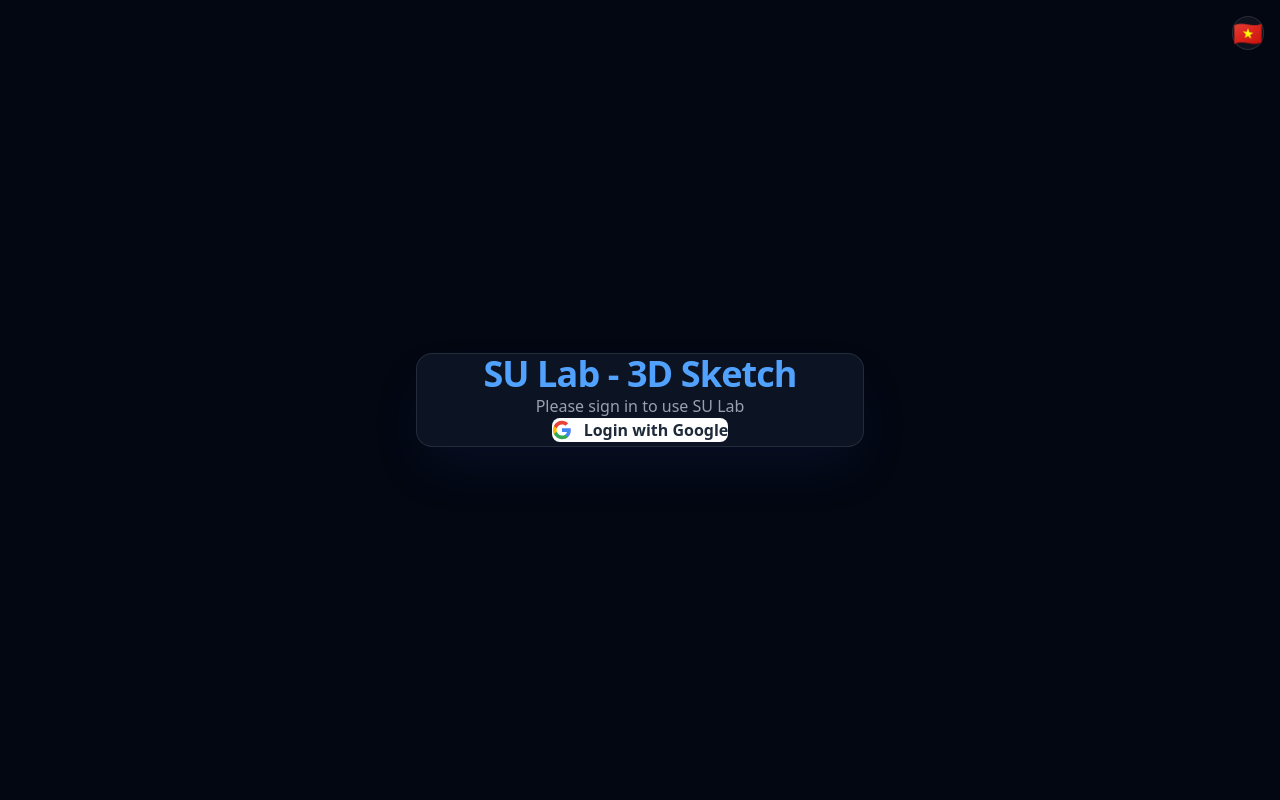
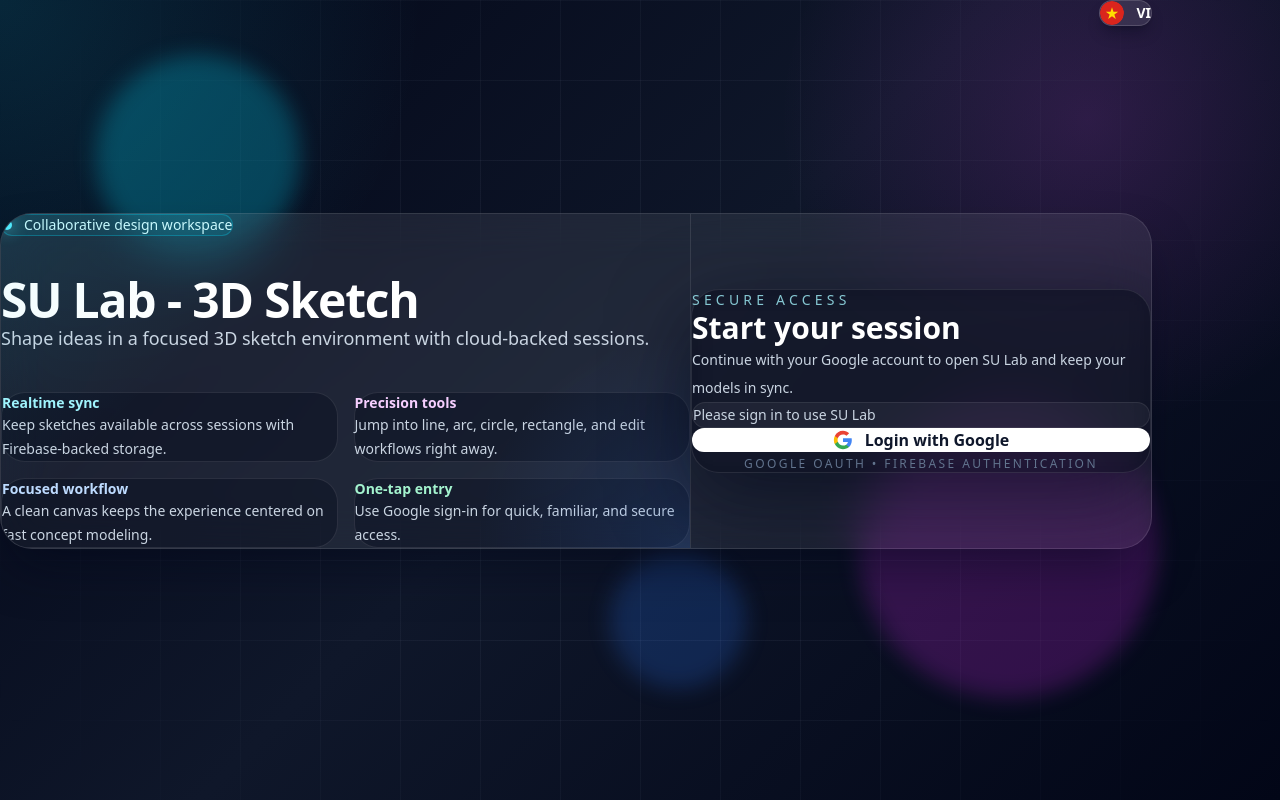
Before and after one commit to paininthea-rgb/SU_Lab, a Next.js app: page / in a window 1280 px wide. Built offline with nearby package versions, Linux system fonts and the light colour scheme; no server answers.

Commit message:
Refresh login page UI
Co-authored-by: paininthea-rgb <55293996+paininthea-rgb@users.noreply.github.com>

```diff
--- a/src/app/globals.css
+++ b/src/app/globals.css
@@ -12,6 +12,58 @@ body {
 }
 
 body {
+  min-height: 100vh;
   background: #030712;
   color: #ffffff;
 }
+
+.login-shell {
+  background:
+    radial-gradient(circle at top left, rgba(34, 211, 238, 0.16), transparent 28%),
+    radial-gradient(circle at 85% 15%, rgba(217, 70, 239, 0.16), transparent 24%),
+    linear-gradient(135deg, #020617 0%, #0f172a 48%, #020617 100%);
+}
+
+.login-shell::before {
+  content: "";
+  position: absolute;
+  inset: 0;
+  background-image:
+    linear-gradient(rgba(148, 163, 184, 0.08) 1px, transparent 1px),
+    linear-gradient(90deg, rgba(148, 163, 184, 0.08) 1px, transparent 1px);
+  background-size: 80px 80px;
+  mask-image: radial-gradient(circle at center, black 35%, transparent 95%);
+  pointer-events: none;
+}
+
+.login-orb {
+  position: absolute;
+  border-radius: 9999px;
+  filter: blur(10px);
+  animation: login-float 16s ease-in-out infinite;
+}
+
+.login-orb--reverse {
+  animation-direction: reverse;
+  animation-duration: 22s;
+}
+
+.login-panel-pattern::before {
+  content: "";
+  position: absolute;
+  inset: 0;
+  background:
+    linear-gradient(135deg, rgba(34, 211, 238, 0.08), transparent 32%),
+    radial-gradient(circle at bottom right, rgba(59, 130, 246, 0.16), transparent 28%);
+  pointer-events: none;
+}
+
+@keyframes login-float {
+  0%,
+  100% {
+    transform: translate3d(0, 0, 0) scale(1);
+  }
+  50% {
+    transform: translate3d(0, -24px, 0) scale(1.08);
+  }
+}
--- a/src/app/page.tsx
+++ b/src/app/page.tsx
@@ -1,6 +1,7 @@
 'use client';
 
 import { useEffect } from 'react';
+import Image from 'next/image';
 import { useRouter } from 'next/navigation';
 import { useAuth } from '@/context/AuthContext';
 import { useLang } from '@/context/LangContext';
@@ -25,23 +26,78 @@ export default function Home() {
   }
 
   return (
-    <div className="relative flex min-h-screen flex-col items-center justify-center bg-gray-950 px-6 text-white">
+    <div className="login-shell relative isolate min-h-screen overflow-hidden px-6 py-8 text-white">
+      <div className="login-orb top-20 left-[8%] h-48 w-48 bg-cyan-400/25" />
+      <div className="login-orb login-orb--reverse right-[10%] bottom-24 h-72 w-72 bg-fuchsia-500/20" />
+      <div className="login-orb left-[48%] bottom-[12%] h-32 w-32 bg-blue-500/20" />
+
+      <div className="relative mx-auto flex min-h-[calc(100vh-4rem)] w-full max-w-6xl flex-col">
+        <div className="flex justify-end">
           <button
             type="button"
             onClick={toggleLang}
-        className="absolute top-4 right-4 rounded-full border border-white/10 bg-white/5 px-3 py-2 text-2xl transition hover:bg-white/10"
-        title="Toggle Language"
+            className="inline-flex items-center gap-3 rounded-full border border-white/15 bg-white/10 px-4 py-2 text-sm font-semibold shadow-lg shadow-slate-950/30 backdrop-blur-md transition hover:bg-white/15"
+            title={t.languageLabel}
+            aria-label={t.languageLabel}
           >
-        {lang === 'en' ? '🇻🇳' : '🇬🇧'}
+            <Image
+              src={lang === 'en' ? '/flag-vietnam.svg' : '/flag-england.svg'}
+              alt={lang === 'en' ? 'Vietnamese' : 'English'}
+              width={24}
+              height={24}
+              className="h-6 w-6 rounded-full object-cover"
+            />
+            <span>{lang === 'en' ? 'VI' : 'EN'}</span>
           </button>
+        </div>
 
-      <div className="w-full max-w-md rounded-2xl border border-white/10 bg-gray-900/80 p-10 text-center shadow-2xl shadow-blue-950/30 backdrop-blur">
-        <h1 className="mb-3 text-4xl font-bold tracking-tight text-blue-400">{t.title}</h1>
-        <p className="mb-8 text-gray-400">{t.signInRequired}</p>
+        <div className="flex flex-1 items-center justify-center py-10">
+          <div className="grid w-full overflow-hidden rounded-[2rem] border border-white/10 bg-white/8 shadow-2xl shadow-slate-950/50 backdrop-blur-xl lg:grid-cols-[1.2fr_0.8fr]">
+            <div className="login-panel-pattern relative flex flex-col justify-between gap-10 border-b border-white/10 p-8 sm:p-10 lg:border-r lg:border-b-0 lg:p-12">
+              <div className="inline-flex w-fit items-center gap-3 rounded-full border border-cyan-400/30 bg-cyan-400/10 px-4 py-2 text-sm font-medium text-cyan-100">
+                <span className="h-2.5 w-2.5 rounded-full bg-cyan-300 shadow-[0_0_16px_rgba(103,232,249,0.9)]" />
+                {t.heroBadge}
+              </div>
+
+              <div className="space-y-5">
+                <h1 className="max-w-xl text-4xl font-semibold tracking-tight text-white sm:text-5xl">{t.title}</h1>
+                <p className="max-w-2xl text-base leading-7 text-slate-300 sm:text-lg">{t.heroDescription}</p>
+              </div>
+
+              <div className="grid gap-4 sm:grid-cols-2">
+                <div className="rounded-3xl border border-white/10 bg-slate-950/35 p-5">
+                  <p className="mb-2 text-sm font-semibold text-cyan-200">{t.featureSyncTitle}</p>
+                  <p className="text-sm leading-6 text-slate-300">{t.featureSyncBody}</p>
+                </div>
+                <div className="rounded-3xl border border-white/10 bg-slate-950/35 p-5">
+                  <p className="mb-2 text-sm font-semibold text-fuchsia-200">{t.featureToolsTitle}</p>
+                  <p className="text-sm leading-6 text-slate-300">{t.featureToolsBody}</p>
+                </div>
+                <div className="rounded-3xl border border-white/10 bg-slate-950/35 p-5">
+                  <p className="mb-2 text-sm font-semibold text-blue-200">{t.featureFlowTitle}</p>
+                  <p className="text-sm leading-6 text-slate-300">{t.featureFlowBody}</p>
+                </div>
+                <div className="rounded-3xl border border-white/10 bg-slate-950/35 p-5">
+                  <p className="mb-2 text-sm font-semibold text-emerald-200">{t.featureAuthTitle}</p>
+                  <p className="text-sm leading-6 text-slate-300">{t.featureAuthBody}</p>
+                </div>
+              </div>
+            </div>
+
+            <div className="relative flex items-center p-6 sm:p-10">
+              <div className="w-full rounded-[1.75rem] border border-white/10 bg-slate-950/60 p-8 shadow-[0_24px_80px_rgba(2,6,23,0.55)] backdrop-blur-md sm:p-10">
+                <p className="mb-3 text-sm font-medium uppercase tracking-[0.3em] text-cyan-200/80">{t.secureAccess}</p>
+                <h2 className="text-3xl font-semibold text-white">{t.authTitle}</h2>
+                <p className="mt-4 text-sm leading-7 text-slate-300">{t.authDescription}</p>
+
+                <div className="mt-8 rounded-3xl border border-white/8 bg-white/5 p-5">
+                  <p className="text-sm leading-6 text-slate-300">{t.signInRequired}</p>
+                </div>
+
                 <button
                   type="button"
                   onClick={() => void signInWithGoogle()}
-          className="inline-flex items-center gap-3 rounded-lg bg-white px-6 py-3 font-semibold text-gray-800 transition hover:bg-gray-100"
+                  className="mt-8 inline-flex w-full items-center justify-center gap-3 rounded-2xl bg-white px-6 py-4 font-semibold text-slate-900 transition hover:-translate-y-0.5 hover:bg-slate-100"
                 >
                   <svg className="h-5 w-5" viewBox="0 0 24 24" aria-hidden="true">
                     <path fill="#4285F4" d="M22.56 12.25c0-.78-.07-1.53-.2-2.25H12v4.26h5.92c-.26 1.37-1.04 2.53-2.21 3.31v2.77h3.57c2.08-1.92 3.28-4.74 3.28-8.09z" />
@@ -51,6 +107,12 @@ export default function Home() {
                   </svg>
                   {t.login}
                 </button>
+
+                <p className="mt-4 text-center text-xs tracking-[0.2em] text-slate-500 uppercase">{t.providerLabel}</p>
+              </div>
+            </div>
+          </div>
+        </div>
       </div>
     </div>
   );
--- a/src/lib/i18n.ts
+++ b/src/lib/i18n.ts
@@ -4,6 +4,21 @@ export const translations = {
   en: {
     title: 'SU Lab - 3D Sketch',
     login: 'Login with Google',
+    authTitle: 'Start your session',
+    heroBadge: 'Collaborative design workspace',
+    heroDescription: 'Shape ideas in a focused 3D sketch environment with cloud-backed sessions.',
+    secureAccess: 'Secure access',
+    authDescription: 'Continue with your Google account to open SU Lab and keep your models in sync.',
+    featureSyncTitle: 'Realtime sync',
+    featureSyncBody: 'Keep sketches available across sessions with Firebase-backed storage.',
+    featureToolsTitle: 'Precision tools',
+    featureToolsBody: 'Jump into line, arc, circle, rectangle, and edit workflows right away.',
+    featureFlowTitle: 'Focused workflow',
+    featureFlowBody: 'A clean canvas keeps the experience centered on fast concept modeling.',
+    featureAuthTitle: 'One-tap entry',
+    featureAuthBody: 'Use Google sign-in for quick, familiar, and secure access.',
+    languageLabel: 'Switch language',
+    providerLabel: 'Google OAuth • Firebase Authentication',
     logout: 'Logout',
     tools: 'Tools',
     line: 'Line',
@@ -39,6 +54,21 @@ export const translations = {
   vi: {
     title: 'SU Lab - Phác Thảo 3D',
     login: 'Đăng nhập với Google',
+    authTitle: 'Bắt đầu phiên làm việc',
+    heroBadge: 'Không gian thiết kế cộng tác',
+    heroDescription: 'Phát triển ý tưởng trong môi trường phác thảo 3D tập trung với phiên làm việc đồng bộ đám mây.',
+    secureAccess: 'Truy cập an toàn',
+    authDescription: 'Tiếp tục với tài khoản Google để vào SU Lab và giữ mô hình của bạn luôn đồng bộ.',
+    featureSyncTitle: 'Đồng bộ tức thì',
+    featureSyncBody: 'Giữ bản phác thảo sẵn sàng giữa các phiên với lưu trữ Firebase.',
+    featureToolsTitle: 'Công cụ chính xác',
+    featureToolsBody: 'Bắt đầu nhanh với đường thẳng, cung tròn, đường tròn, hình chữ nhật và các thao tác chỉnh sửa.',
+    featureFlowTitle: 'Quy trình tập trung',
+    featureFlowBody: 'Không gian vẽ gọn gàng giúp bạn tập trung vào dựng ý tưởng nhanh.',
+    featureAuthTitle: 'Vào nhanh một chạm',
+    featureAuthBody: 'Dùng đăng nhập Google để truy cập nhanh, quen thuộc và an toàn.',
+    languageLabel: 'Đổi ngôn ngữ',
+    providerLabel: 'Google OAuth • Firebase Authentication',
     logout: 'Đăng xuất',
     tools: 'Công cụ',
     line: 'Đường thẳng',
```
Also changed, not shown: public/flag-england.svg (added), public/flag-vietnam.svg (added). Lines whose indentation alone changed are shown as unchanged.
